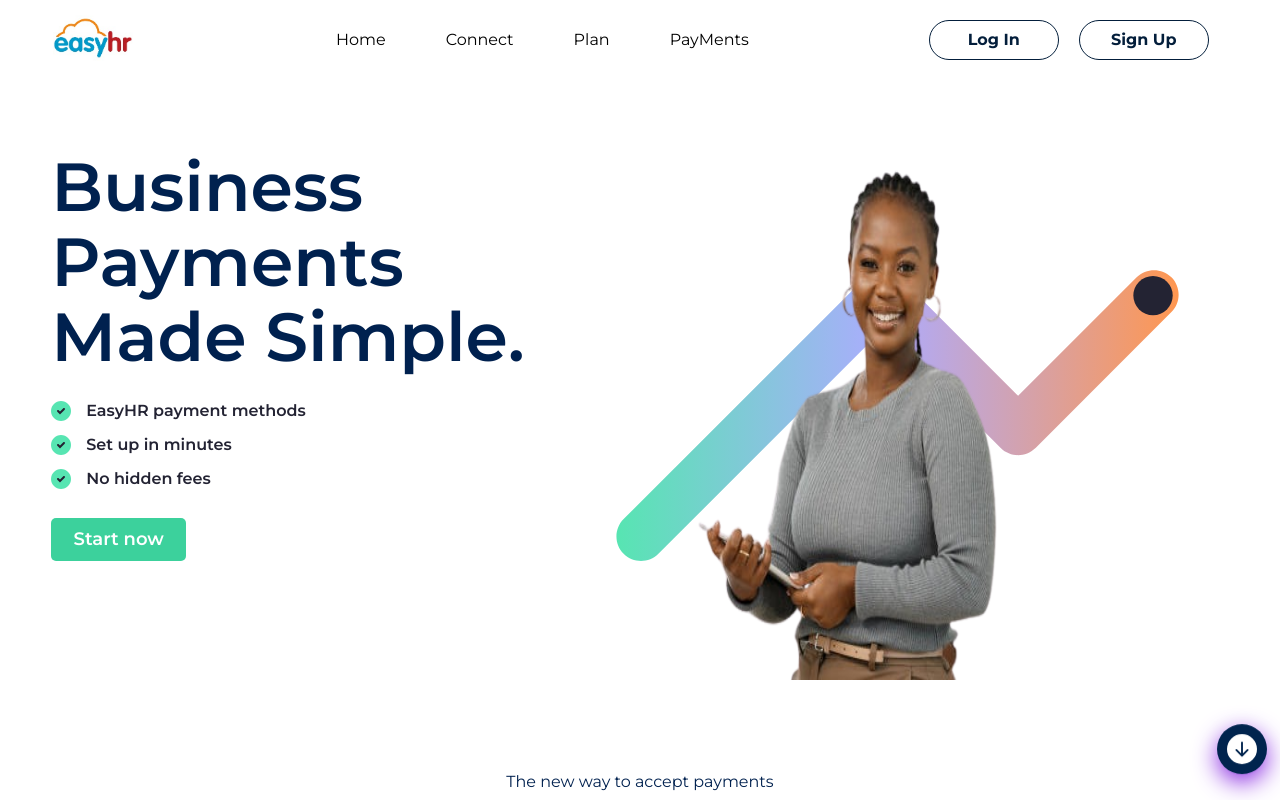
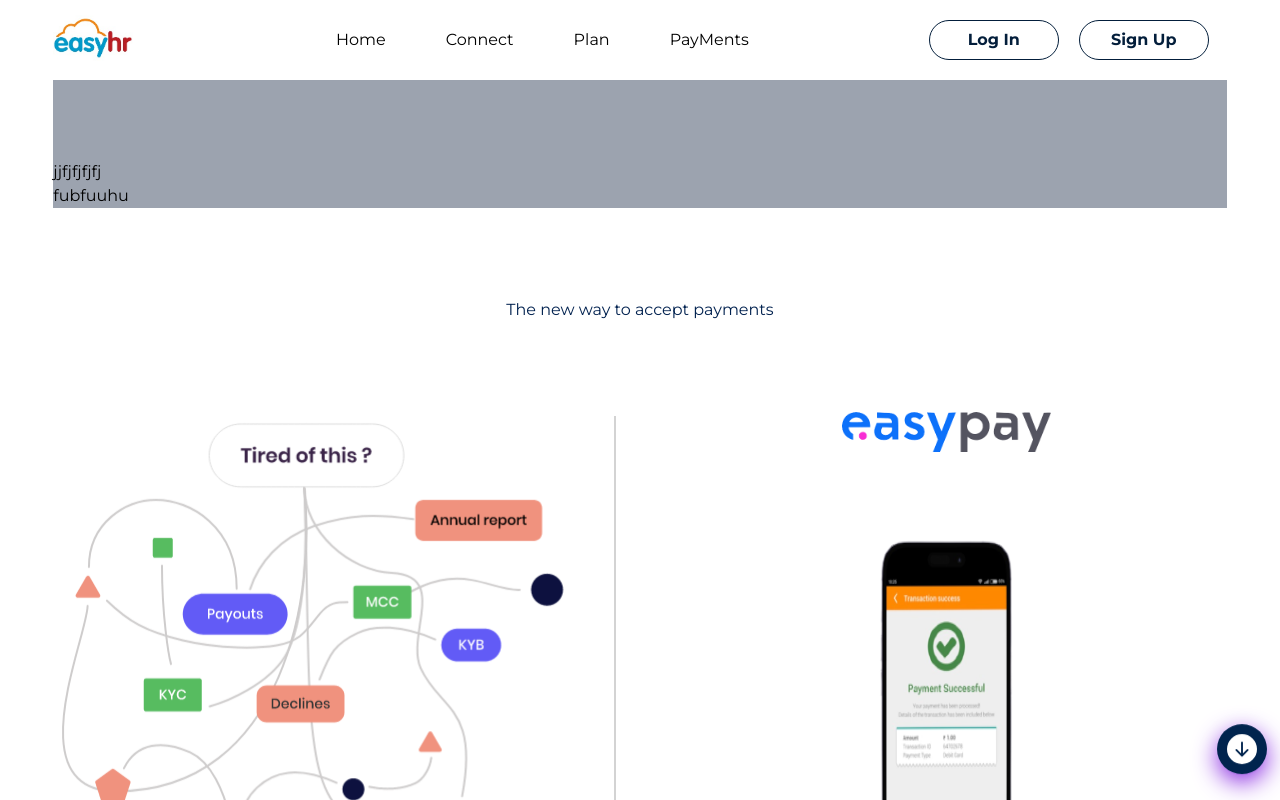
Before and after one commit to OgbuEsther/Easy_HR_FE2, a React (Create React App) app: page / in a window 1280 px wide. Shown: the top 800 px of the page. Built offline with nearby package versions, Linux system fonts and the light colour scheme.

Commit message:
making changes on hero page

```diff
--- a/src/pages/landingpage/Home.tsx
+++ b/src/pages/landingpage/Home.tsx
@@ -1,39 +1,14 @@
 import React from 'react'
 import styled from "styled-components"
-import img from "../../Assets/tick.svg"
-import img3 from "../../Assets/grid.svg"
-import img4 from "../../Assets/her.png"
-import { NavLink } from 'react-router-dom'
+
 
 const Superhero = () => {
   return (
-      <Container id='her'>
-          <Wrapper>
-              <Left>
-                  <Top><h1>Business Payments Made Simple.</h1></Top>
-                  <Down>
-                      <Hold>
-                          <Img src={img} />
-                          <Text><p>EasyHR payment methods</p></Text>
-                      </Hold>
-                      <Hold>
-                          <Img src={img} />
-                          <Text><p>Set up in minutes</p></Text>
-                      </Hold>
-                      <Hold>
-                          <Img src={img} />
-                          <Text><p>No hidden fees</p></Text>
-                      </Hold>
-                      <NavLink to="/sign-up-option" style={{textDecoration: "none"}}>
-                          <Button>Start now</Button>
-                      </NavLink>
-                  </Down>
-              </Left>
-              <Right>
-                  <Img2 src={img4} />
-              </Right>
-          </Wrapper>
-    </Container>
+      <div className='w-full flex justify-center overflow-hidden'>
+          <div className='w-11/12 flex pt-20 flex-wrap mt-20 bg-gray-400'>
+              jjfjfjfjfj <br />fubfuuhu
+          </div>
+      </div>
   )
 }
 
@@ -63,7 +38,7 @@ const Right = styled.div`
     width: 48%;
     display: flex;
     /* justify-content: center; */
-    background-image: url(${img3});
+    background-image: url();
     background-repeat: no-repeat;
     background-position: center;
     background-size: contain;
```
